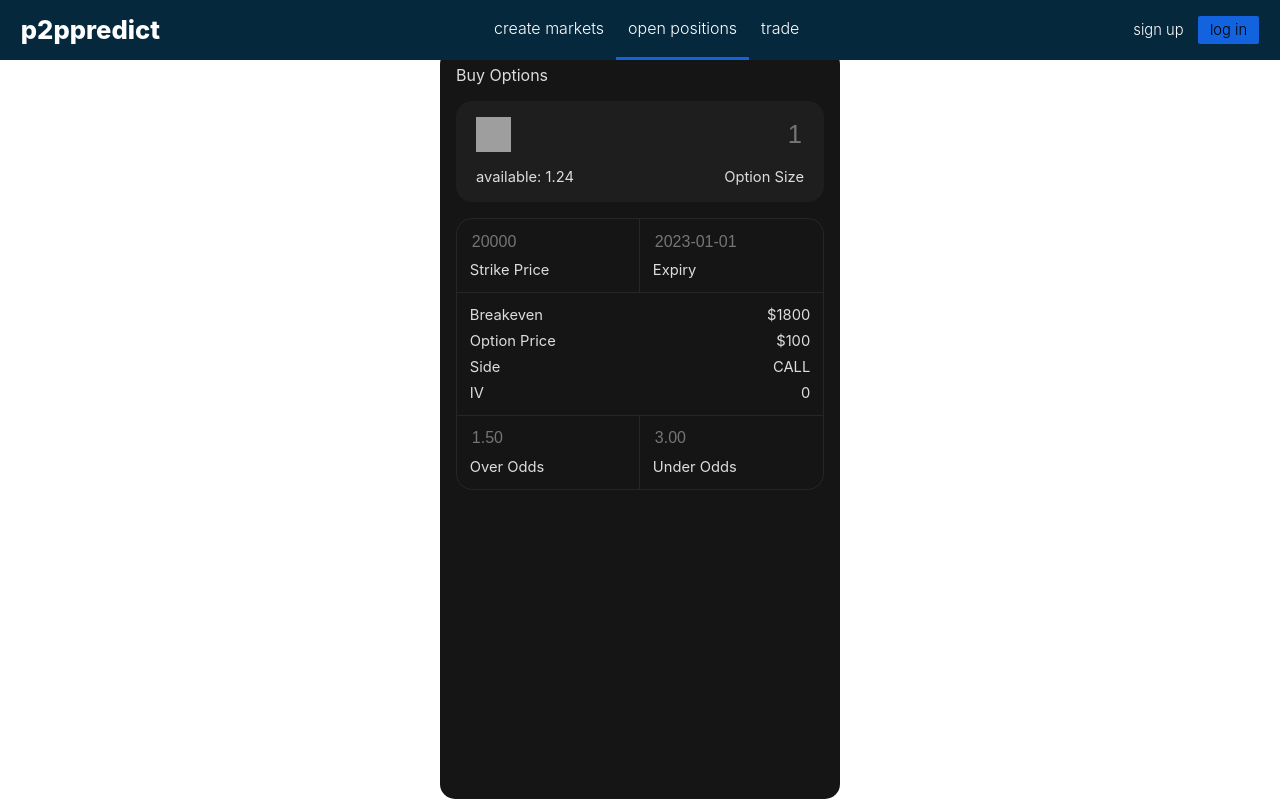
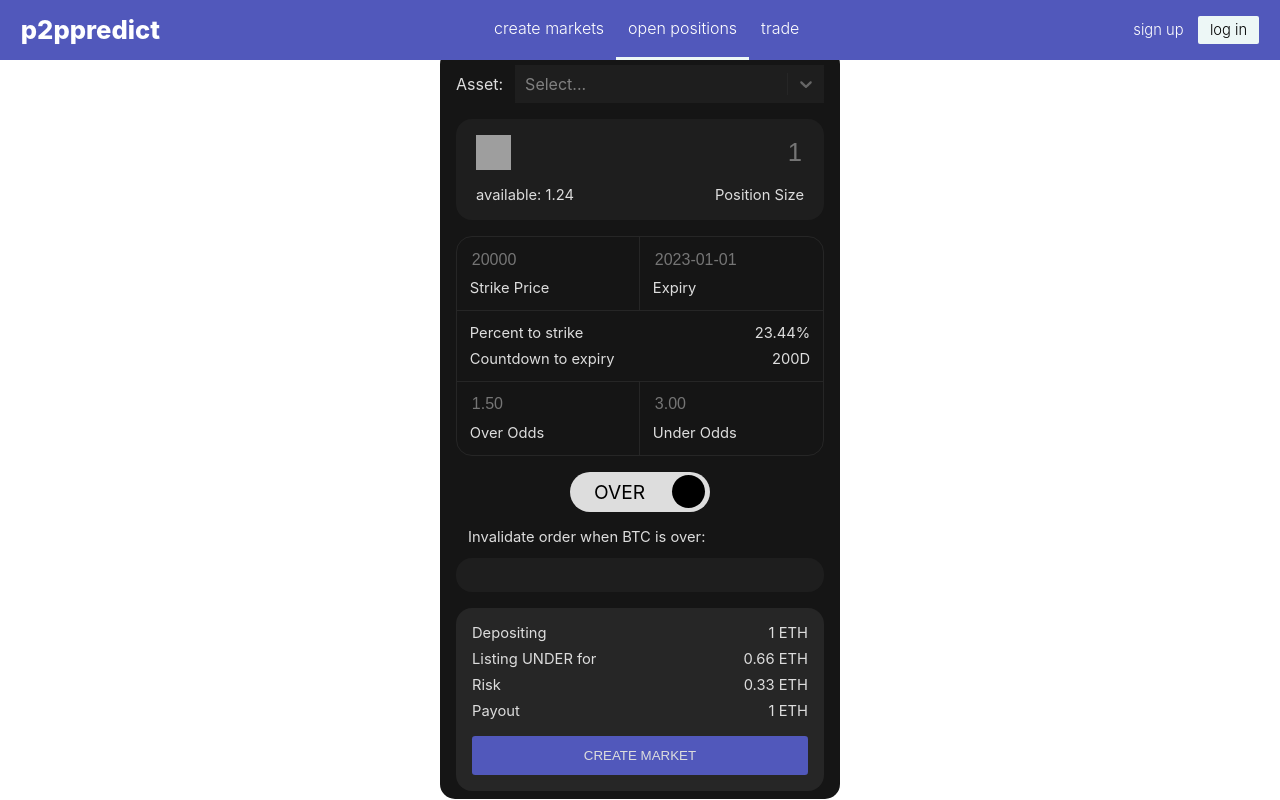
Before and after one commit to holma91/p2ppredict, a Next.js app in the folder frontend/: page /makerthing in a window 1280 px wide. Built offline with nearby package versions, Linux system fonts and the light colour scheme; grey boxes are pictures that could not be loaded.

Commit message:
react select stuff

```diff
--- a/frontend/design/themes.ts
+++ b/frontend/design/themes.ts
@@ -48,6 +48,16 @@ const gray = {
 	200: '#343A40',
 	300: '#212529',
 	hover: '#6C757D',
+};
+
+const darkerGray = {
+	5: '#CED4DA',
+	10: '#ADB5BD',
+	50: '#6C757D',
+	100: '#252525',
+	200: '#202020',
+	300: '#151515',
+	hover: '#303030',
 };
 
 const bet365Text = {
@@ -102,12 +112,19 @@ export const blueTheme: DefaultTheme = {
 	typeScale: typeScale,
 };
 
-export const defaultTheme: DefaultTheme = {
+export const blackTheme: DefaultTheme = {
 	colors: {
-		primary: purple[200],
-		primaryHover: purple[300],
-		primaryActive: purple[100],
-		secondary: '#0070f3',
+		primary: '#5158BB',
+		primaryHover: darkerGray.hover,
+		secondary: '#EDF7F6',
+		tertiary: '#47B5FF',
+		gray: darkerGray,
+		green: '#31D0AA',
+		red: '#ED4B9E',
+	},
+	text: {
+		primary: bet365Text[100],
+		secondary: bet365Text[200],
 	},
 	font: {
 		primary: primaryFont,
--- a/frontend/package.json
+++ b/frontend/package.json
@@ -14,7 +14,9 @@
     "next": "12.2.0",
     "react": "18.2.0",
     "react-dom": "18.2.0",
+    "react-icons": "^4.4.0",
     "react-query": "^3.39.1",
+    "react-select": "^5.4.0",
     "recharts": "^2.1.12",
     "styled-components": "^5.3.5",
     "swr": "^1.3.0"
--- a/frontend/pages/_app.tsx
+++ b/frontend/pages/_app.tsx
@@ -3,14 +3,14 @@ import { ThemeProvider } from 'styled-components';
 import { QueryClient, QueryClientProvider } from 'react-query';
 import { ReactQueryDevtools } from 'react-query/devtools';
 
-import { defaultTheme, bet365Theme, blueTheme, GlobalStyle } from '../design/themes';
+import { blackTheme, bet365Theme, blueTheme, GlobalStyle } from '../design/themes';
 import Layout from '../components/Layout';
 
 const queryClient = new QueryClient();
 
 function MyApp({ Component, pageProps }: AppProps) {
 	return (
-		<ThemeProvider theme={blueTheme}>
+		<ThemeProvider theme={blackTheme}>
 			<GlobalStyle />
 			<QueryClientProvider client={queryClient}>
 				<Layout>
--- a/frontend/pages/maker.tsx
+++ b/frontend/pages/maker.tsx
@@ -9,7 +9,7 @@ const Container = styled.div`
 `;
 
 const Maker: NextPage = () => {
-	const dimensions = { height: '800px', width: '100%', chartHeight: '83%' };
+	const dimensions = { height: '650px', width: '100%', chartHeight: '83%' };
 	const asset0 = { symbol: 'btc', coingeckoId: 'bitcoin' };
 	const asset1 = { symbol: 'usd', coingeckoId: 'usd' };
 	return (
--- a/frontend/pages/makerthing.tsx
+++ b/frontend/pages/makerthing.tsx
@@ -1,7 +1,121 @@
+import { useState } from 'react';
 import type { NextPage } from 'next';
 import styled from 'styled-components';
+import Select, { NonceProvider, StylesConfig } from 'react-select';
+import makeAnimated from 'react-select/animated';
+import { FaToggleOn } from 'react-icons/fa';
+import { assetToImage } from '../utils/misc';
 
-import { assetToImage } from '../utils/misc';
+const StyledChoice = styled.div`
+	display: flex;
+	align-items: center;
+	gap: 0.5rem;
+	img {
+		height: 20px;
+		width: 20px;
+	}
+`;
+
+const options = [
+	{
+		value: 'btc',
+		label: (
+			<StyledChoice>
+				<img src={assetToImage['btc']} alt="logo" />
+				<span>BTC</span>
+			</StyledChoice>
+		),
+	},
+	{
+		value: 'eth',
+		label: (
+			<StyledChoice>
+				<img src={assetToImage['eth']} alt="logo" />
+				<span>ETH</span>
+			</StyledChoice>
+		),
+	},
+	{
+		value: 'matic',
+		label: (
+			<StyledChoice>
+				<img src={assetToImage['matic']} alt="logo" />
+				<span>MATIC</span>
+			</StyledChoice>
+		),
+	},
+	{
+		value: 'link',
+		label: (
+			<StyledChoice>
+				<img src={assetToImage['link']} alt="logo" />
+				<span>LINK</span>
+			</StyledChoice>
+		),
+	},
+	{
+		value: 'sol',
+		label: (
+			<StyledChoice>
+				<img src={assetToImage['sol']} alt="logo" />
+				<span>SOL</span>
+			</StyledChoice>
+		),
+	},
+	{
+		value: 'avax',
+		label: (
+			<StyledChoice>
+				<img src={assetToImage['avax']} alt="logo" />
+				<span>AVAX</span>
+			</StyledChoice>
+		),
+	},
+];
+
+const customStyles = {
+	option: (provided: any, state: any) => ({
+		...provided,
+		// borderBottom: '2px solid grey',
+		color: state.isSelected ? 'grey' : 'white',
+		backgroundColor: '#1e1e1e',
+		// backgroundColor: state.isSelected ? 'grey' : 'black',
+		':hover': {
+			cursor: 'pointer',
+			backgroundColor: state.isSelected ? '' : '#262626',
+		},
+	}),
+	input: (provided: any) => ({
+		...provided,
+		color: 'white',
+	}),
+	control: (provided: any) => ({
+		...provided,
+		margin: 0,
+		backgroundColor: '#1e1e1e',
+		border: 0,
+		outline: 'none',
+		// This line disable the blue border
+		boxShadow: 'none',
+	}),
+	singleValue: (provided: any) => ({
+		...provided,
+		color: 'white',
+		// backgroundColor: 'green',
+	}),
+	menuList: (provided: any) => ({
+		...provided,
+		backgroundColor: '#1e1e1e',
+		paddingTop: 0,
+		paddingBottom: 0,
+		border: '1px solid #262626',
+		// height: '100px',
+	}),
+	indicatorSeparator: (provided: any) => ({
+		...provided,
+		backgroundColor: '#262626',
+	}),
+};
 
 const Container = styled.div`
 	display: flex;
@@ -10,12 +124,25 @@ const Container = styled.div`
 	height: 91vh;
 `;
 
+const StyledSelect = styled(Select)`
+	width: 100%;
+	background-color: #1e1e1e;
+	outline: none;
+`;
+
 const MakerThing: NextPage = () => {
+	const [over, setOver] = useState(true);
+
+	const handleChange = (selectedOption: any) => {
+		console.log(selectedOption);
+	};
+
 	return (
 		<Container>
 			<Thing>
 				<Header>
-					<div>Buy Options</div>
+					<label>Asset:</label>
+					<StyledSelect options={options} styles={customStyles} onChange={handleChange} autoFocus={true} />
 				</Header>
 				<SizeDiv>
 					<div className="inner-size">
@@ -26,7 +153,7 @@ const MakerThing: NextPage = () => {
 					</div>
 					<div className="inner-size">
 						<p>available: 1.24</p>
-						<p>Option Size</p>
+						<p>Position Size</p>
 					</div>
 				</SizeDiv>
 				<MultiDiv>
@@ -42,20 +169,12 @@ const MakerThing: NextPage = () => {
 					</div>
 					<div className="mid">
 						<div>
-							<p>Breakeven</p>
-							<p>$1800</p>
+							<p>Percent to strike</p>
+							<p>23.44%</p>
 						</div>
 						<div>
-							<p>Option Price</p>
-							<p>$100</p>
-						</div>
-						<div>
-							<p>Side</p>
-							<p>CALL</p>
-						</div>
-						<div>
-							<p>IV</p>
-							<p>0</p>
+							<p>Countdown to expiry</p>
+							<p>200D</p>
 						</div>
 					</div>
 					<div className="split">
@@ -69,10 +188,121 @@ const MakerThing: NextPage = () => {
 						</div>
 					</div>
 				</MultiDiv>
+				<ToggleDiv>
+					<CustomToggle over={over} onClick={() => setOver(!over)}>
+						{over && <p>OVER</p>}
+						<div className="ball"></div>
+						{!over && <p>UNDER</p>}
+					</CustomToggle>
+				</ToggleDiv>
+				<LimitOrderDiv>
+					<p>Invalidate order when BTC is over:</p>
+					<input type="number" />
+				</LimitOrderDiv>
+				<SummaryDiv>
+					<div>
+						<p>Depositing</p>
+						<p>1 ETH</p>
+					</div>
+					<div>
+						<p>Listing UNDER for</p>
+						<p>0.66 ETH</p>
+					</div>
+					<div>
+						<p>Risk</p>
+						<p>0.33 ETH</p>
+					</div>
+					<div>
+						<p>Payout</p>
+						<p>1 ETH</p>
+					</div>
+					<Button>CREATE MARKET</Button>
+				</SummaryDiv>
 			</Thing>
 		</Container>
 	);
 };
+
+const Button = styled.button`
+	margin-top: 0.5rem;
+	padding: 0.75rem;
+	outline: none;
+	border: none;
+	border-radius: 0.2rem;
+	color: ${({ theme }) => theme.text.secondary};
+	background-color: ${({ theme }) => theme.colors.primary};
+	cursor: pointer;
+`;
+
+const SummaryDiv = styled.div`
+	background-color: #262626;
+	display: flex;
+	flex-direction: column;
+	border-radius: 1rem;
+	padding: 1rem;
+	gap: 0.5rem;
+	div {
+		display: flex;
+		justify-content: space-between;
+		font-size: ${({ theme }) => theme.typeScale.smallParagraph};
+	}
+`;
+
+const LimitOrderDiv = styled.div`
+	display: flex;
+	flex-direction: column;
+	gap: 0.75rem;
+
+	p {
+		font-size: ${({ theme }) => theme.typeScale.smallParagraph};
+		padding-left: 0.75rem;
+	}
+
+	input {
+		color: ${({ theme }) => theme.text.secondary};
+
+		font-size: ${({ theme }) => theme.typeScale.paragraph};
+		background-color: #1e1e1e;
+		outline: none;
+		border: none;
+		width: 100%;
+		padding: 0.5rem 0.75rem;
+		border-radius: 1rem;
+	}
+`;
+
+const CustomToggle = styled.div<{ over: boolean }>`
+	background-color: #dddddd;
+	height: 40px;
+	width: 140px;
+	border-radius: 30px;
+	display: flex;
+	align-items: center;
+	justify-content: space-between;
+	/* justify-content: ${({ over }) => (over ? 'left' : 'right')}; */
+	cursor: pointer;
+
+	p {
+		font-size: ${({ theme }) => theme.typeScale.header4};
+		padding: 1.5rem;
+		padding-left: ${({ over }) => (over ? '' : '0')};
+		padding-right: ${({ over }) => (over ? '0' : '')};
+		color: black;
+	}
+
+	.ball {
+		background-color: black;
+		height: 33px;
+		width: 33px;
+		border-radius: 100%;
+		margin: 0.3rem;
+	}
+`;
+
+const ToggleDiv = styled.div`
+	display: flex;
+	justify-content: center;
+`;
 
 const MultiDiv = styled.div`
 	border: 1px solid #262626;
@@ -164,6 +394,8 @@ const SizeDiv = styled.div`
 
 const Header = styled.div`
 	display: flex;
+	align-items: center;
+	gap: 0.75rem;
 `;
 
 const Thing = styled.div`
```
Also changed, not shown: 1 other file (tests, documents, lock files or other folders).
